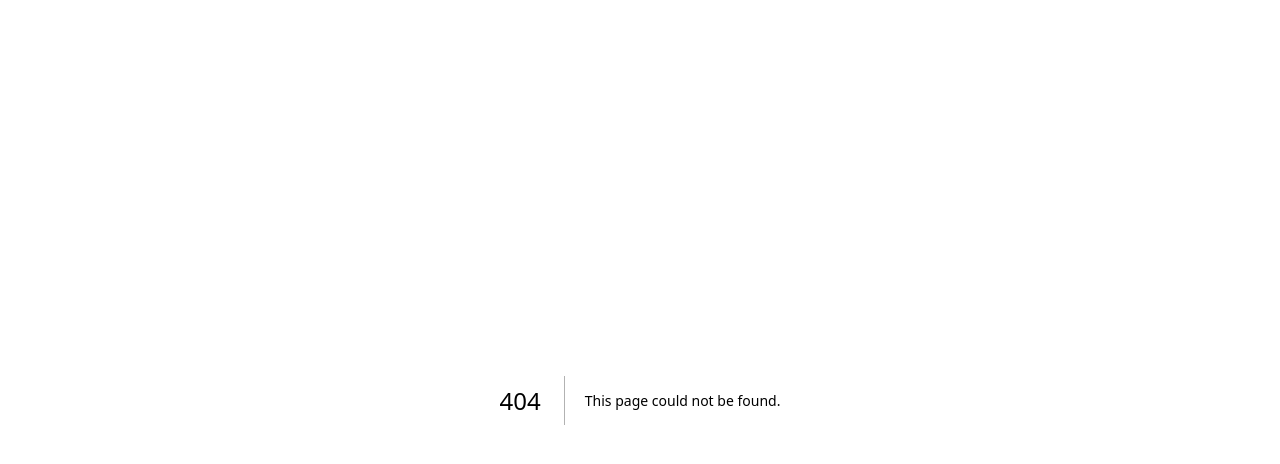
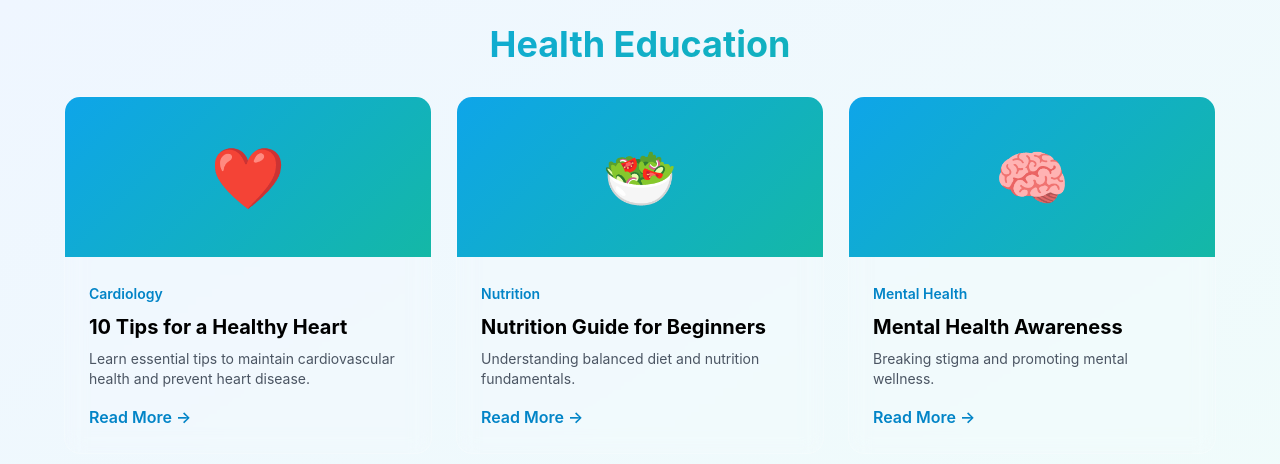
Before and after one commit to clovisangwa/healthconnect-ai, a Next.js app: page /articles in a window 1280 px wide. Before the commit this address had no page. Shown: the top 464 px of the page. Built offline with nearby package versions, Linux system fonts and the light colour scheme.

Commit message:
Add health articles/education page route

```diff
--- /dev/null
+++ b/src/app/articles/page.tsx
@@ -0,0 +1,66 @@
+'use client';
+
+import { motion } from 'framer-motion';
+
+export default function HealthArticlesPage() {
+  const articles = [
+    {
+      id: '1',
+      title: '10 Tips for a Healthy Heart',
+      category: 'Cardiology',
+      excerpt: 'Learn essential tips to maintain cardiovascular health and prevent heart disease.',
+      image: '❤️',
+    },
+    {
+      id: '2',
+      title: 'Nutrition Guide for Beginners',
+      category: 'Nutrition',
+      excerpt: 'Understanding balanced diet and nutrition fundamentals.',
+      image: '🥗',
+    },
+    {
+      id: '3',
+      title: 'Mental Health Awareness',
+      category: 'Mental Health',
+      excerpt: 'Breaking stigma and promoting mental wellness.',
+      image: '🧠',
+    },
+  ];
+
+  return (
+    <div className="min-h-screen bg-gradient-to-br from-blue-50 to-teal-50 dark:from-slate-900 dark:to-slate-800 p-6">
+      <div className="max-w-6xl mx-auto">
+        <motion.h1
+          className="text-4xl font-bold mb-8 text-center gradient-text"
+          initial={{ opacity: 0, y: -20 }}
+          animate={{ opacity: 1, y: 0 }}
+        >
+          Health Education
+        </motion.h1>
+
+        <div className="grid md:grid-cols-2 lg:grid-cols-3 gap-6">
+          {articles.map((article, idx) => (
+            <motion.article
+              key={article.id}
+              className="glass bg-white dark:bg-slate-800 rounded-2xl overflow-hidden hover:shadow-lg transition cursor-pointer"
+              initial={{ opacity: 0, y: 20 }}
+              animate={{ opacity: 1, y: 0 }}
+              transition={{ delay: idx * 0.1 }}
+              whileHover={{ y: -5 }}
+            >
+              <div className="h-40 bg-gradient-hero flex items-center justify-center text-6xl">
+                {article.image}
+              </div>
+              <div className="p-6">
+                <span className="text-sm text-primary-600 font-semibold">{article.category}</span>
+                <h3 className="text-xl font-bold mt-2 mb-2">{article.title}</h3>
+                <p className="text-gray-600 dark:text-gray-300 text-sm mb-4">{article.excerpt}</p>
+                <button className="text-primary-600 hover:text-primary-700 font-semibold">Read More →</button>
+              </div>
+            </motion.article>
+          ))}
+        </div>
+      </div>
+    </div>
+  );
+}
```
